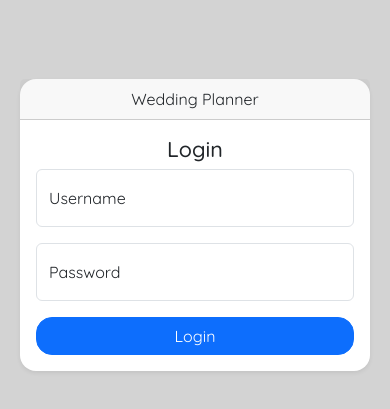
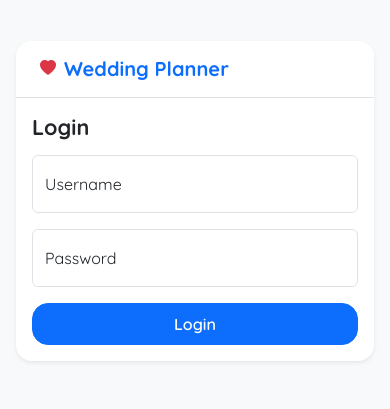
Before and after one commit to rhanadam32/wedding-planner, a Vue app in the folder frontend/: page / in a window 390 px wide. Shown: the part 221-630 px from the top of the page. Built offline with nearby package versions, Linux system fonts and the light colour scheme; no server answers.

Commit message:
style: refactor layout and styling across components for improved responsiveness and visual consistency

```diff
--- a/frontend/src/App.vue
+++ b/frontend/src/App.vue
@@ -3,22 +3,10 @@
 </script>
 
 <template>
-  <div class="container-mt5">
+  <div class="w-100 min-vh-100 d-flex flex-column">
     <router-view></router-view>
   </div>
 </template>
 
 <style scoped>
-.logo {
-  height: 6em;
-  padding: 1.5em;
-  will-change: filter;
-  transition: filter 300ms;
-}
-.logo:hover {
-  filter: drop-shadow(0 0 2em #646cffaa);
-}
-.logo.vue:hover {
-  filter: drop-shadow(0 0 2em #42b883aa);
-}
 </style>
--- a/frontend/src/components/layout/footer.vue
+++ b/frontend/src/components/layout/footer.vue
@@ -1,5 +1,5 @@
 <template>
-  <footer class="bg-white border-top text-center py-3 text-muted small mt-auto">
+  <footer class="bg-white border-top text-center py-2 py-sm-3 px-3 text-muted small mt-auto">
     © 2026 Wedding Planner By Raihan Adam
   </footer>
 </template>
--- a/frontend/src/style.css
+++ b/frontend/src/style.css
@@ -25,60 +25,20 @@ a:hover {
 
 body {
   margin: 0;
-  display: flex;
-  place-items: center;
   min-width: 320px;
   min-height: 100vh;
-}
-
-h1 {
-  font-size: 3.2em;
-  line-height: 1.1;
-}
-
-button {
-  border-radius: 8px;
-  border: 1px solid transparent;
-  padding: 0.6em 1.2em;
-  font-size: 1em;
-  font-weight: 500;
-  font-family: inherit;
-  background-color: #1a1a1a;
-  cursor: pointer;
-  transition: border-color 0.25s;
-}
-
-button:hover {
-  border-color: #646cff;
-}
-
-button:focus,
-button:focus-visible {
-  outline: 4px auto -webkit-focus-ring-color;
-}
-
-.card {
-  padding: 2em;
+  background-color: #f8f9fa;
+  font-family: 'Quicksand', sans-serif;
 }
 
 #app {
-  max-width: 1280px;
-  margin: 0 auto;
-  padding: 2rem;
-  text-align: center;
+  width: 100%;
+  min-height: 100vh;
+  margin: 0;
+  padding: 0;
+  text-align: left;
 }
 
-@media (prefers-color-scheme: light) {
-  :root {
-    color: #213547;
-    background-color: #ffffff;
-  }
-
-  a:hover {
-    color: #747bff;
-  }
-
-  button {
-    background-color: #f9f9f9;
-  }
+a {
+  text-decoration: none;
 }
--- a/frontend/src/view/auth/login.vue
+++ b/frontend/src/view/auth/login.vue
@@ -39,34 +39,51 @@ const handleLogin = async () => {
 </script>
 
 <template>
-    <div class="row justify-content-center mt-5">
-
-        <div class="card border-0 rounded-4 shadow-sm " style="margin: 6em; padding:0;">
-            <div class="card-header">
-                Wedding Planner
+  <div class="min-vh-100 w-100 d-flex align-items-center justify-content-center p-3 p-sm-4 login-wrapper">
+    <div class="card border-0 rounded-4 shadow-sm login-card" style="width: 100%; max-width: 420px; overflow: hidden;">
+      <div class="card-header bg-white border-bottom py-3 px-4">
+        <h5 class="fw-bold text-primary mb-0 d-flex align-items-center gap-2">
+          <i class="bi bi-heart-fill text-danger fs-6"></i>
+          <span>Wedding Planner</span>
+        </h5>
       </div>
-            <div class="card-body">
-                <h4 class="card-title">Login</h4>
-                 <div v-if="errorMessage" class="alert alert-danger py-2" role="alert">
+      <div class="card-body p-3 p-sm-4">
+        <h4 class="card-title fw-bold mb-3 text-dark">Login</h4>
+        <div v-if="errorMessage" class="alert alert-danger py-2 small" role="alert">
           {{ errorMessage }}
         </div>
 
         <form @submit.prevent="handleLogin">
           <div class="form-floating mb-3">
-                    <input type="text" v-model="username" class="form-control" id="floatingInput" placeholder="username" required>
-                    <label for="">Username</label>
+            <input
+              type="text"
+              v-model="username"
+              class="form-control"
+              id="floatingInput"
+              placeholder="username"
+              autocomplete="username"
+              required
+            >
+            <label for="floatingInput">Username</label>
           </div>
           <div class="form-floating mb-3">
-                    <input type="password" v-model="password" class="form-control" id="floatingPassword" placeholder="password" required>
-                    <label for="">Password</label>
+            <input
+              type="password"
+              v-model="password"
+              class="form-control"
+              id="floatingPassword"
+              placeholder="password"
+              autocomplete="current-password"
+              required
+            >
+            <label for="floatingPassword">Password</label>
           </div>
-                <button type="submit" class="btn btn-primary rounded-4 w-100" :disabled="loading">
+          <button type="submit" class="btn btn-primary rounded-4 w-100 py-2 fw-semibold" :disabled="loading">
             <span v-if="loading" class="spinner-border spinner-border-sm me-2"></span>
-            {{ loading ? 'Memproses...' : 'Login' }}</button>
+            {{ loading ? 'Memproses...' : 'Login' }}
+          </button>
         </form>
       </div>
     </div>
-
-
   </div>
 </template>
--- a/frontend/src/view/dashboard/dashboard.vue
+++ b/frontend/src/view/dashboard/dashboard.vue
@@ -90,10 +90,10 @@ const handleLogout = () => {
       />
 
       <!-- EMBED DYNAMIC CONTENT (ROUTER VIEW) -->
-      <main class="p-2 p-sm-3 p-md-4 flex-grow-1 main-content">
+      <main class="p-2 p-sm-3 p-md-4 flex-grow-1 main-content d-flex flex-column">
         <router-view v-slot="{ Component }">
           <transition name="fade" mode="out-in">
-            <component :is="Component" />
+            <component :is="Component" class="flex-grow-1 d-flex flex-column" />
           </transition>
         </router-view>
       </main>
@@ -141,18 +141,58 @@ const handleLogout = () => {
   overflow-x: hidden;
 }
 
-/* HP: padding konten lebih rapat + cegah horizontal scroll */
+/* HP: penuhkan area antara header & footer tanpa celah/jarak berlebih */
 @media (max-width: 575.98px) {
   .main-content {
-    padding: 0.5rem !important;
+    padding: 0 !important;
+    display: flex;
+    flex-direction: column;
+    flex-grow: 1;
+  }
+
+  .main-content > * {
+    flex-grow: 1;
+    display: flex;
+    flex-direction: column;
+    width: 100%;
+  }
+
+  /* Kartu utama halaman (rencana, transaksi, tamu, akun) memenuhi layar dari header hingga footer */
+  .main-content :deep(.card) {
+    border-radius: 0 !important;
+    border: none !important;
+    box-shadow: none !important;
+  }
+
+  .main-content :deep(.card:only-child),
+  .main-content :deep(.account-card) {
+    min-height: 100%;
+    flex-grow: 1;
+  }
+
+  /* Padding dalam kartu di HP agar tetap rapi dan tidak mepet teks */
+  .main-content :deep(.card) {
+    padding: 1rem 0.85rem !important;
+  }
+
+  /* Khusus dashboard beranda (dash-content) dengan multi-card */
+  .main-content :deep(.dash-content) {
+    padding: 0.65rem 0.5rem 1rem 0.5rem !important;
+    flex-grow: 1;
+  }
+
+  .main-content :deep(.dash-content .card) {
+    border-radius: 1rem !important;
+    border: 1px solid #edf2f7 !important;
+    padding: 1rem !important;
+  }
+
+  .main-content :deep(.dash-content .stat-card) {
+    padding: 0.75rem !important;
   }
 
   .main-content h4 {
     font-size: 1.1rem;
   }
-
-  .main-content .card {
-    border-radius: 1rem;
-  }
 }
 </style>
```
Lines whose indentation alone changed are shown as unchanged.
